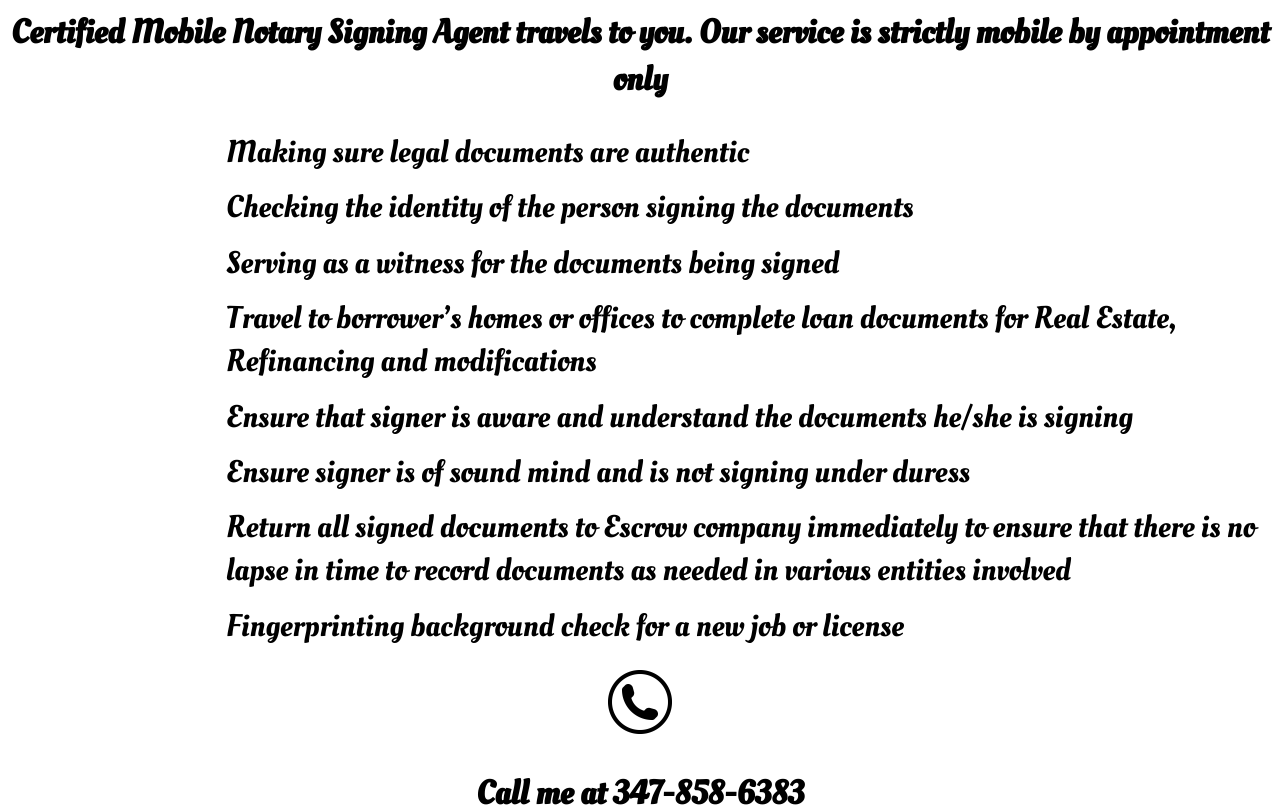
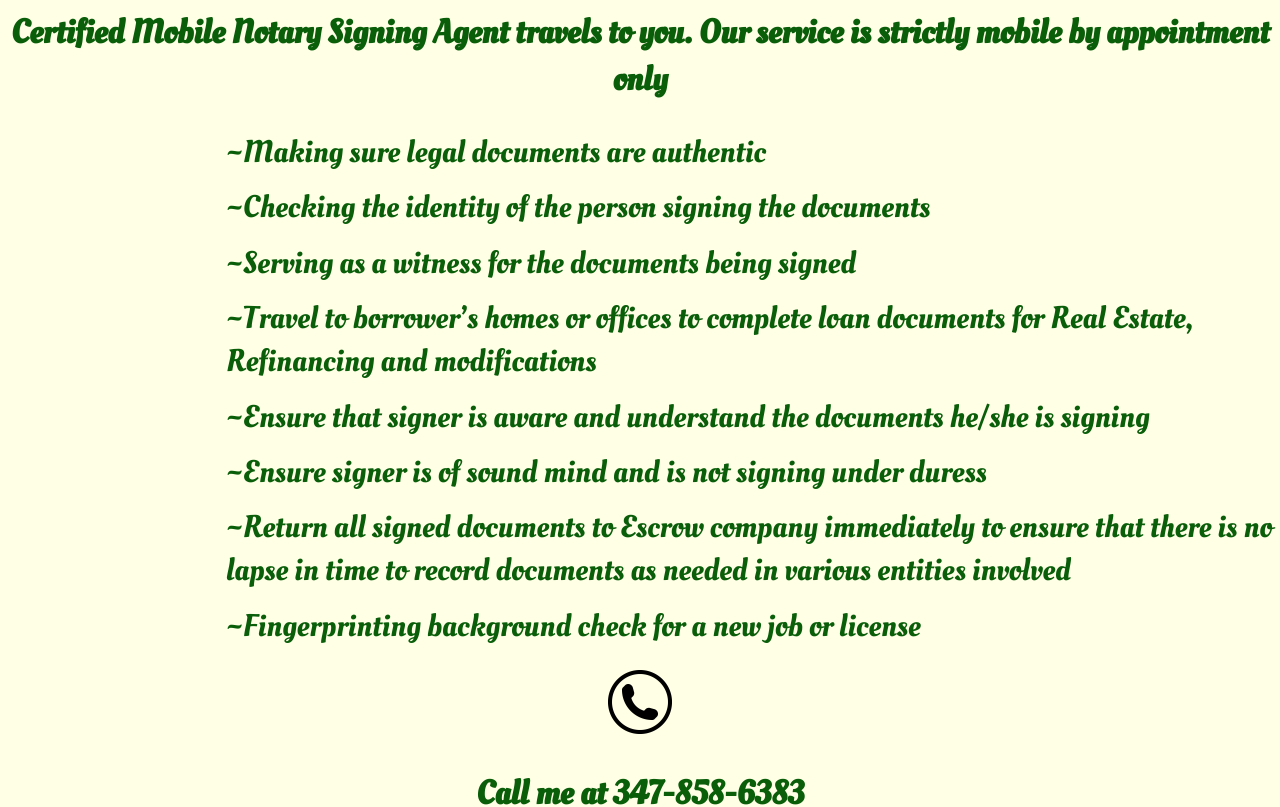
Before and after one commit to drew23c/notary, a React (Create React App) app: page / in a window 1280 px wide. Shown: the part 880-1687 px from the top of the page. Built offline with nearby package versions, Linux system fonts and the light colour scheme.

Commit message:
worked on the css to add background color, font color

```diff
--- a/src/App.css
+++ b/src/App.css
@@ -3,6 +3,9 @@
   text-align: center;
   font-family: 'Oleo Script', cursive;
   font-size:140%;
+  background-color:#ffffe5;
+  height:100%;
+  color:rgb(10, 94, 10);
 }
 
 .App-logo {
--- a/src/components/Footer/Footer.js
+++ b/src/components/Footer/Footer.js
@@ -1,9 +1,10 @@
 import React, {Component} from 'react';
+import './footer.css';
 
 export default class Footer extends Component{
     render(){
         return(
-            <div className="contact">
+            <div className="footer">
                 <p><a href="mailto:viviennecaldwell35@gmail.com">viviennecaldwell35@gmail.com</a></p>
             </div>
         )
--- /dev/null
+++ b/src/components/Footer/footer.css
@@ -0,0 +1,11 @@
+.footer{
+    position: relative;
+    bottom:0;
+    width:100%;
+    height:60px;
+    font-size:160%;
+    background-color:rgb(10, 94, 10);
+}
+.footer a{
+    color:black;
+}
--- a/src/components/Header/header.css
+++ b/src/components/Header/header.css
@@ -2,6 +2,7 @@ h1{
     position: absolute;
     z-index: 10;
     font-size: 2vw;
+    margin-left:1%;
 }
 .writer-header{
     position: relative;
--- a/src/components/Services/Services.js
+++ b/src/components/Services/Services.js
@@ -7,14 +7,14 @@ export default class Services extends Component{
             <div className="services">
             <h2>Certified Mobile Notary Signing Agent travels to you.  Our service is strictly mobile by appointment only</h2>
                 <ul>
-                    <li>Making sure legal documents are authentic</li>
-                    <li>Checking the identity of the person signing the documents</li>
-                    <li>Serving as a witness for the documents being signed</li>
-                    <li>Travel to borrower’s homes or offices to complete loan documents for Real Estate, Refinancing and modifications</li>
-                    <li>Ensure that signer is aware and understand the documents he/she is signing</li>
-                    <li>Ensure signer is of sound mind and is not signing under duress</li>
-                    <li>Return all signed documents to Escrow company immediately to ensure that there is no lapse in time to record documents as needed in various entities involved</li>
-                    <li>Fingerprinting background check for a new job or license</li>
+                    <li>~Making sure legal documents are authentic</li>
+                    <li>~Checking the identity of the person signing the documents</li>
+                    <li>~Serving as a witness for the documents being signed</li>
+                    <li>~Travel to borrower’s homes or offices to complete loan documents for Real Estate, Refinancing and modifications</li>
+                    <li>~Ensure that signer is aware and understand the documents he/she is signing</li>
+                    <li>~Ensure signer is of sound mind and is not signing under duress</li>
+                    <li>~Return all signed documents to Escrow company immediately to ensure that there is no lapse in time to record documents as needed in various entities involved</li>
+                    <li>~Fingerprinting background check for a new job or license</li>
                 </ul>
             </div>
         )
```
